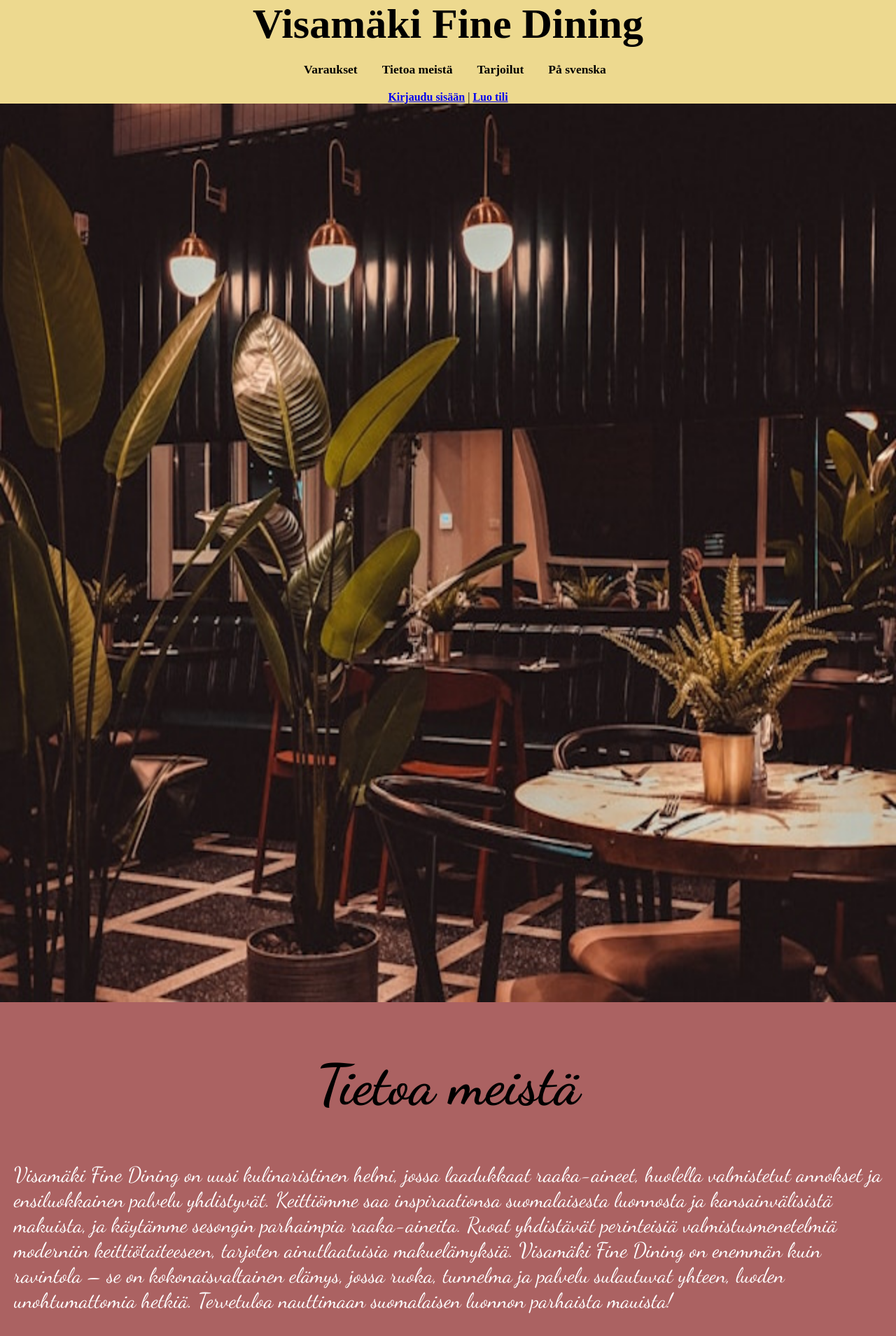
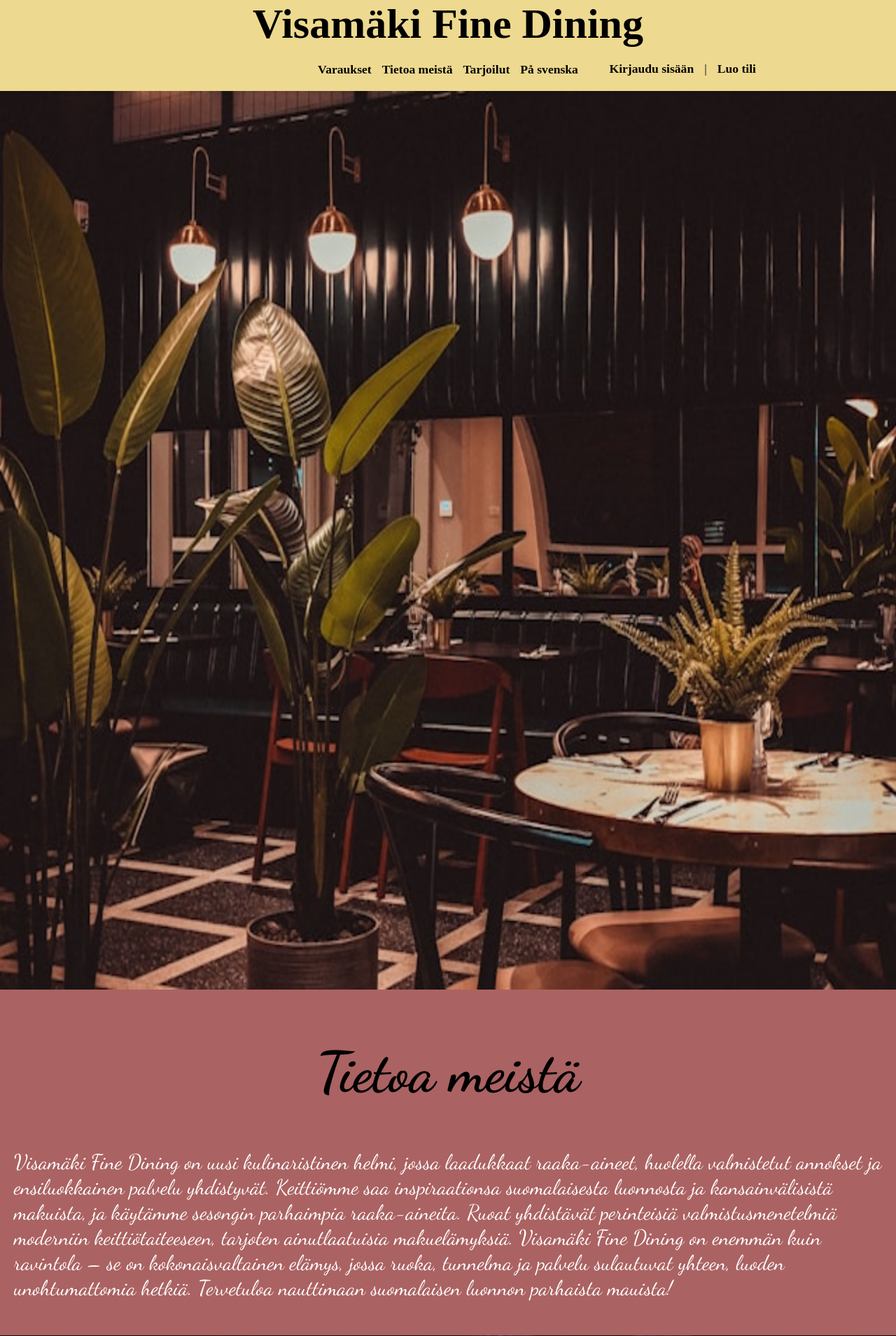
Before and after one commit to Jekkilittaja/website-project, a PHP site: page / in a window 1280 px wide. Shown: the top 1909 px of the page at 70% size. Run offline with PHP 8.4, Linux system fonts and the light colour scheme; some web fonts are replaced.

Commit message:
Update pauli.css
Added functionality to header

```diff
--- a/pauli.css
+++ b/pauli.css
@@ -5,17 +5,20 @@ html, body {
   width: 100%;
 }
 
-header {
-    background-color: #EDD98F;
+header, .header {
+  background-color: #edd98f;
   color: black;
   display: flex;
+  justify-content: space-between;
+  align-items: center;
+  width: 100%;
+  position: relative;
+}
+
+header {
   flex-direction: column;
-    align-items: center;
-    justify-content: space-between;
-    padding: 0;
+  height: 150px;
   box-shadow: 0 4px 6px rgba(0, 0, 0, 0.1);
-    height: 150px;
-    width: 100%;
 }
 
 #name h1 {
@@ -26,14 +29,21 @@ header {
 
 #navigation {
   display: flex;
+  justify-content: space-between;
+  width: 30%;
+  margin-bottom: 20px;
+  padding: 0 20px;
+  align-items: center;
+}
+
+#navigation .nav-links {
+  display: flex;
   gap: 20px;
-    margin-bottom: 20px;
 }
 
 #navigation a {
   text-decoration: none;
   color: black;
-    margin-left: 20px;
   font-size: 1rem;
   font-weight: bold;
   transition: color 0.3s;
@@ -43,56 +53,58 @@ header {
   color: white;
 }
 
-#svenska-paragraph {
-    text-align: center;
-    margin: 0;
-    padding: 0;
+.auth-links {
+  position: absolute;
+  right: 200px;
+  top: 75%;
+  transform: translateY(-50%);
+  display: flex;
+  gap: 15px;
+  align-items: center;
+  font-size: 17.6px;
 }
 
-#svenska-title {
+.auth-links a {
+  color: #000000;
+  text-decoration: none;
+  transition: color 0.3s ease;
+}
+
+.auth-links a:hover {
+  color: #FFFFFF;
+  text-decoration: underline;
+}
+
+#svenska, #svenska-paragraph, #svenska-title {
   text-align: center;
   margin: 0;
   padding: 0;
 }
 
 #svenska {
-    background-color: #7F4848;
+  background-color: #7f4848;
   display: flex;
   flex-direction: column;
   align-items: center;
   justify-content: center;
   padding: 50px;
-    margin: 0;
 }
 
-
-
-#servings-title h2 {
+#servings-title h2, #info-title h2 {
   font-size: 150px;
   font-family: Dancing Script;
 }
 
-#servings p {
+#servings p, #info p {
   font-family: Dancing Script;
   font-size: 30px;
+}
+
+#servings p {
   text-align: start;
   margin-left: 20px;
 }
 
-#info-title h2 {
-    font-size: 150px;
-    font-family: Dancing Script;
-}
-
-#info p {
-    font-family: Dancing Script;
-    font-size: 30px;
-}
-
-#flex-container-1 {
+#flex-container-1, #flex-container-2 {
   max-height: 1080px;
 }
-
-#flex-container-2 {
-    max-height: 1080px;
-}
```
Lines whose indentation alone changed are shown as unchanged.
